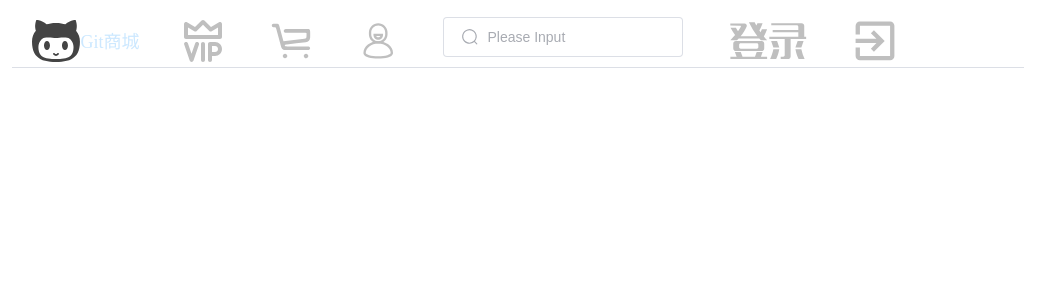
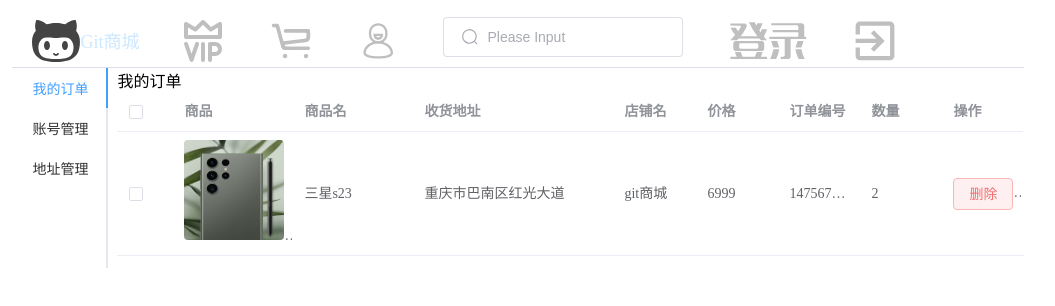
Before and after one commit to Tomori0Nao/comprehensiveProject, a Vue app in the folder vue3_schoolProject/: page /myInfo in a window 1280 px wide. Shown: the top 306 px of the page, without its empty margins (122-1177 px from the left). Built offline with nearby package versions, Linux system fonts and the light colour scheme.

Commit message:
working_with_myInfo_module

```diff
--- a/vue3_schoolProject/src/views/CartView.vue
+++ b/vue3_schoolProject/src/views/CartView.vue
@@ -114,7 +114,6 @@ const handleMinus = (index: number, row: GoodsInfo) => {
       console.log('money is ', iterator.totalCost)
       cartSum.value += iterator.totalCost
     }
-    // cartSum.value -= row.price
   }
 }
 const handlePlus = (index: number, row: GoodsInfo) => {
--- a/vue3_schoolProject/src/views/MyInfoView.vue
+++ b/vue3_schoolProject/src/views/MyInfoView.vue
@@ -3,11 +3,123 @@ import type { RouterLink } from 'vue-router';
 <template>
   <div class="container">
     <MallHeader></MallHeader>
+    <el-tabs tab-position="left" style="height: 200px" class="demo-tabs">
+      <el-tab-pane label="我的订单"
+        >我的订单
+        <el-table
+          ref="multipleTableRef"
+          :data="orderInfoTableData"
+          style="width: 100%"
+          @selection-change="handleSelectionChange"
+        >
+          <el-table-column type="selection" width="55" />
+          <el-table-column label="商品" width="120">
+            <template #default="scope">
+              <el-avatar :src="scope.row.goodsPicture" :size="100" :fit="fit" shape="square" />
+            </template>
+          </el-table-column>
+          <el-table-column property="goodsName" label="商品名" width="120" />
+          <el-table-column
+            property="orderAddr"
+            label="收货地址"
+            show-overflow-tooltip
+            width="200"
+          />
+          <el-table-column property="storeName" label="店铺名" show-overflow-tooltip />
+          <el-table-column property="goodsPrice" label="价格" show-overflow-tooltip />
+          <el-table-column property="orderNo" label="订单编号" show-overflow-tooltip />
+          <el-table-column label="数量">
+            <template #default="scope">
+              <span>{{ scope.row.goodsNum }}</span>
+            </template>
+          </el-table-column>
+          <el-table-column label="操作" show-overflow-tooltip>
+            <template #default="scope">
+              <el-button type="danger" @click.prevent="deleteGoods(scope.$index, scope.row)" plain
+                >删除</el-button
+              >
+            </template>
+          </el-table-column>
+        </el-table>
+      </el-tab-pane>
+      <el-tab-pane label="账号管理"
+        >账号管理
+        <el-tabs type="border-card">
+          <el-tab-pane label="基本信息">基本信息</el-tab-pane>
+          <el-tab-pane label="账号昵称">账号昵称</el-tab-pane>
+          <el-tab-pane label="账号头像">账号头像</el-tab-pane>
+          <el-tab-pane label="登录历史">登录历史</el-tab-pane>
+        </el-tabs>
+      </el-tab-pane>
+      <el-tab-pane label="地址管理">地址管理</el-tab-pane>
+    </el-tabs>
   </div>
 </template>
 
 <script setup lang="ts">
-import MallHeader from '../components/MallHeader.vue';
+import MallHeader from '../components/MallHeader.vue'
+import { ref } from 'vue'
+import type { Ref } from 'vue'
+import { ElTable } from 'element-plus'
+import { Minus, Plus } from '@element-plus/icons-vue'
+
+interface OrderInfo {
+  userAccount: string
+  orderNo: string
+  orderDate: string
+  orderAddr: string
+  goodsPrice: number
+  goodsName: string
+  goodsNum: number
+  goodsPicture: string
+  storeName: string
+}
+interface UserAccountInfo {
+  userAccount: string
+  userTel: string
+  registerDate: string
+  lastLoginTime: string
+  userTotalConsumption: number
+  userMoney: number
+}
+const multipleTableRef = ref<InstanceType<typeof ElTable>>()
+const multipleSelection = ref<OrderInfo[]>([])
+const fit: string = 'fill'
+
+const handleSelectionChange = (val: OrderInfo[]) => {
+  multipleSelection.value = val
+}
+
+const deleteGoods = (index: number, row: OrderInfo) => {
+  console.log(index, row)
+  orderInfoTableData.value.splice(index, 1)
+  console.log(orderInfoTableData.value)
+}
+
+const orderInfoTableData: Ref<OrderInfo[]> = ref([
+  {
+    userAccount: '1389478935',
+    orderNo: '147567814',
+    orderDate: '2023-5-24',
+    orderAddr: '重庆市巴南区红光大道',
+    goodsPrice: 6999,
+    goodsName: '三星s23',
+    goodsNum: 2,
+    goodsPicture: '/src/assets/galaxy-s23-ultra-highlights-colors-green-back-s (for goods).png',
+    storeName: 'git商城'
+  }
+])
+const userAccountInfo: Ref<UserAccountInfo[]> = ref([
+  {
+    userAccount: '1389478935',
+    userTel: '100860086000',
+    registerDate: '2023-5-24',
+    lastLoginTime: '2023-5-24',
+    userTotalConsumption: 6999,
+    userMoney: 8888,
+
+  }
+])
 </script>
 
 <style>
@@ -15,4 +127,12 @@ import MallHeader from '../components/MallHeader.vue';
   padding-left: 10%;
   padding-right: 10%;
 }
+.numberInput {
+  display: inline-block;
+  width: 50px;
+}
+.sum {
+  /* width: 480px; */
+  display: inline-block;
+}
 </style>
--- a/vue3_schoolProject/src/views/VIPView.vue
+++ b/vue3_schoolProject/src/views/VIPView.vue
@@ -13,17 +13,17 @@ import type { RouterLink } from 'vue-router';
                 />
                 <div class="VIPInfo">
                 <p class="userId">
-                    <span> id jhsjgkhjskaf</span>
+                    <span> id {{ vipInfo.vip_user_account }}</span>
                     <i class="icon">年卡会员</i>
 
                 </p>
-                <p> 2023.6.6 日过期<el-button type="warning" round>立即续费</el-button></p>
+                <p> {{ vipInfo.expiration_time }} 日过期<el-button type="warning" round>立即续费</el-button></p>
 
-                <span class="score"> 会员积分:111</span>
+                <span class="score"> 会员积分: {{ vipInfo.intergral }}</span>
                 </div>
              </div>
              <div>
-                <p>plus 会员已为您节省 {{ money }} 元</p>
+                <p>plus 会员已为您节省 {{ vipInfo.saving }} 元</p>
              </div>
         </el-card>
     </div>
@@ -31,11 +31,26 @@ import type { RouterLink } from 'vue-router';
 </template>
 
 <script setup lang="ts">
+import { ref } from 'vue';
 import MallHeader from '../components/MallHeader.vue';
+import type { Ref } from 'vue'
 const fit : string = 'fill'
 const picture : string = "/src/assets/github3.svg"
 const userId : string = 'tsetstest'
 const money : Number  = 999
+
+interface VIPInfo {
+    vip_user_account: string
+    expiration_time: string
+    intergral: number
+    saving: number
+}
+const vipInfo :Ref<VIPInfo> = ref({
+    vip_user_account: 'jhsjgkhjskaf',
+    expiration_time: '2023.6.6',
+    intergral: 111,
+    saving: 999
+})
 </script>
 
 <style scoped>
```
Lines whose indentation alone changed are shown as unchanged.
